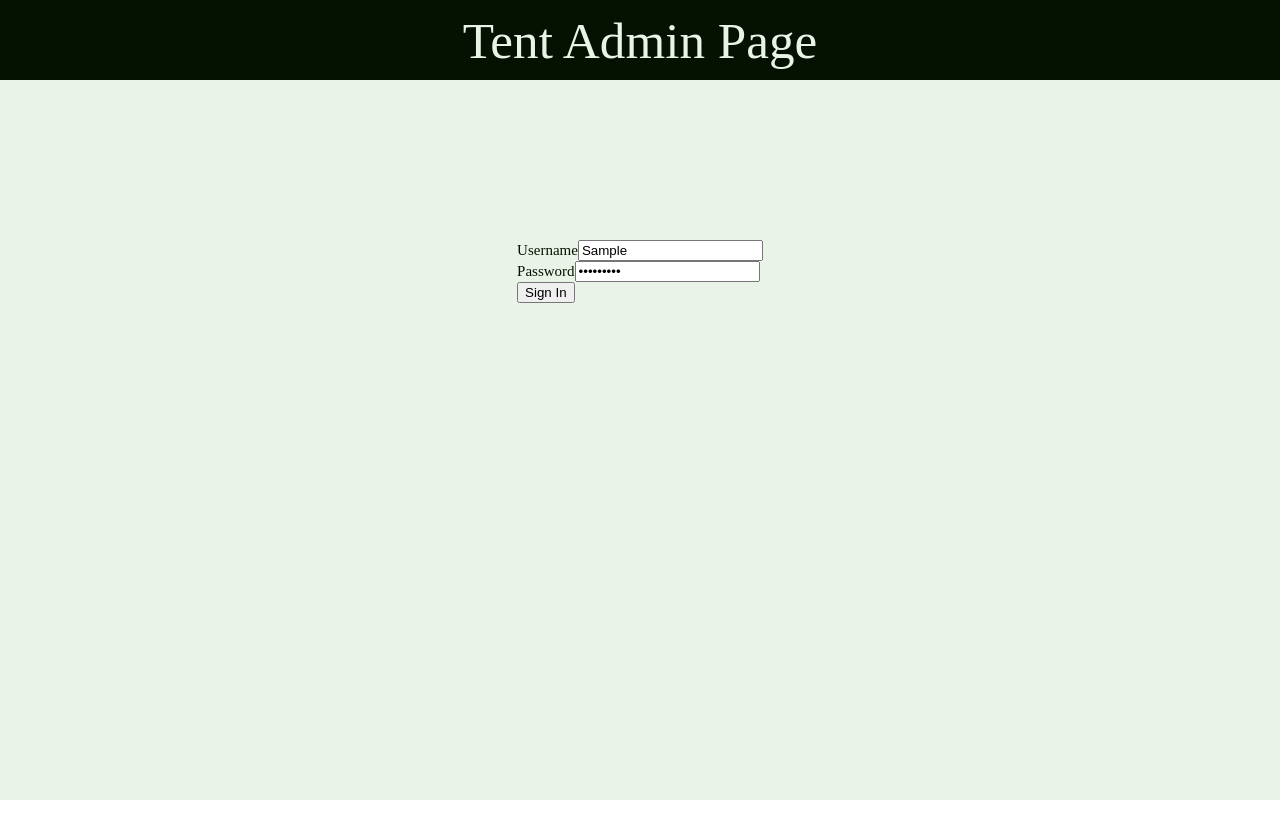
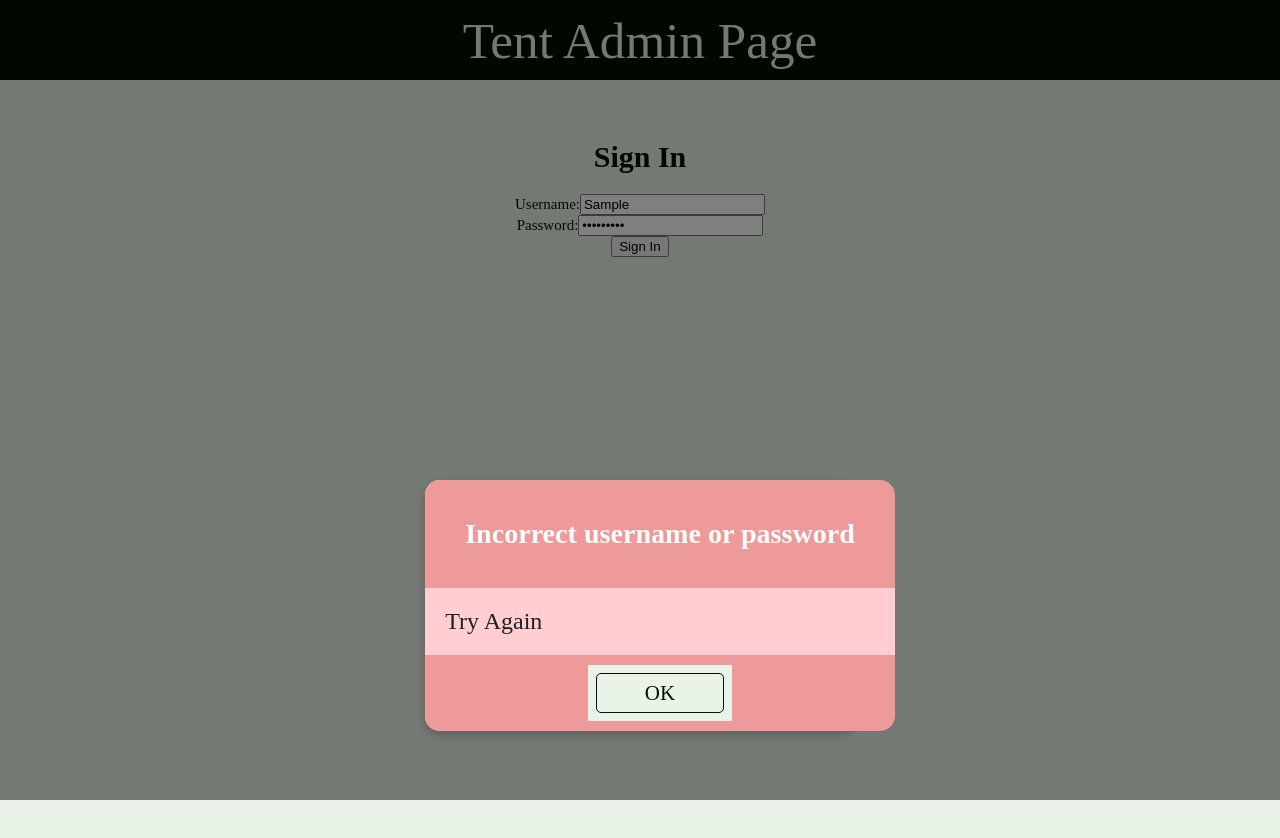
Before and after one commit to AdeJord/tent-admin, a React (Create React App) app: page /signin in a window 1280 px wide. Both pictures are taken after typing "Sample", "Sample123" into the empty fields and a click on the button "Sign In". Shown: the top 838 px of the page. Before the commit the page ends 800 px from the top, so only its background shows below. Built offline with nearby package versions, Linux system fonts and the light colour scheme; no server answers.

Commit message:
some more done and now uses jwt

```diff
--- a/package.json
+++ b/package.json
@@ -19,6 +19,7 @@
     "axios": "^1.6.0",
     "bcryptjs": "^2.4.3",
     "date-fns": "^2.30.0",
+    "moment": "^2.30.1",
     "react": "^18.2.0",
     "react-calendar": "^4.8.0",
     "react-dom": "^18.2.0",
--- a/src/components/AuthContext.tsx
+++ b/src/components/AuthContext.tsx
@@ -1,42 +1,43 @@
-// AuthContext.tsx
-import React, { createContext, useContext, useState } from 'react';
+import React, { createContext, useContext, useState, useEffect } from 'react';
+import axios from 'axios'; // Import axios
 
-// Define the shape of your context state
 interface AuthContextType {
   isAuthenticated: boolean;
-  login: (username: string, password: string) => boolean;
+  login: (username: string, password: string) => Promise<void>;
   logout: () => void;
 }
 
-// Create the context with a default value
 const AuthContext = createContext<AuthContextType>(null!);
-
-// Hook to use the AuthContext
 export const useAuth = () => useContext(AuthContext);
-
-// Dummy credentials (You should replace these with your actual logic)
-const DUMMY_USER = {
-  username: 'admin',
-  password: 'password123' // Note: Never store plain passwords like this in a real app
-};
 
 export const AuthProvider: React.FC<{ children: React.ReactNode }> = ({ children }) => {
   const [isAuthenticated, setIsAuthenticated] = useState(false);
 
-  const login = (username: string, password: string): boolean => {
-    if (username === DUMMY_USER.username && password === DUMMY_USER.password) {
+  useEffect(() => {
+    const token = localStorage.getItem('token');
+    setIsAuthenticated(!!token);
+  }, []);
+
+  const login = async (username: string, password: string) => {
+    try {
+      const response = await axios.post('https://adejord.co.uk/login', {
+        username,
+        password
+      });
+      localStorage.setItem('token', response.data.token); // Assuming the token is returned in the response
       setIsAuthenticated(true);
-      return true;
+    } catch (error) {
+      console.error("Login failed:", error);
+      setIsAuthenticated(false);
+      throw error; // Rethrow the error if you want to handle it in the login form component
     }
-    setIsAuthenticated(false);
-    return false;
   };
 
   const logout = () => {
+    localStorage.removeItem('token');
     setIsAuthenticated(false);
   };
 
-  // Pass the isAuthenticated state and login/logout functions down to components
   return (
     <AuthContext.Provider value={{ isAuthenticated, login, logout }}>
       {children}
--- a/src/components/FileUploader.tsx
+++ b/src/components/FileUploader.tsx
@@ -1,6 +1,7 @@
 import React from 'react';
 import { Button, message } from 'antd';
 import axios from 'axios';
+
 
 type FileUploaderProps = {
   fileType: 'galleryImages' | 'TCs' | 'boatBrochure' | 'groupLeaderPolicy' | 'riskAssessments' | 'HagPoster' | 'bookingConditions' | 'insuranceCertificate';
@@ -13,6 +14,8 @@ const uploadFile = async (file: Blob, fileType: FileUploaderProps['fileType']) =
     const formData = new FormData();
     formData.append('fileType', fileType); // Append fileType to the FormData object (NEEDS TO BE 1sT)
     formData.append('file', file);
+    formData.append('newsImage', file);
+
 
     const uploadUrl = `${BASE_URL}/uploadFile`;
 
--- a/src/pages/AddNews.tsx
+++ b/src/pages/AddNews.tsx
@@ -16,6 +16,7 @@ const AddNewsForm = () => {
         formData.append('date', new Date().toISOString());
 
         if (values.image && values.image.length > 0) {
+            formData.append('fileType', 'newsImage');  // Specify the file type as news image
             formData.append('image', values.image[0].originFileObj);
         } else {
             // Confirm if they want to proceed without an image
--- a/src/pages/AllNews.tsx
+++ b/src/pages/AllNews.tsx
@@ -20,13 +20,19 @@ interface NewsItem {
 }
 
 const AllNews = () => {
+
+    // Function to convert file system path to web URL path
+function toWebPath(internalPath: string) {
+  if (!internalPath) return '';
+  return internalPath.replace('/var/www', '');
+}
+
   const [newsItems, setNewsItems] = useState<NewsItem[]>([]); // Initialize newsItems as an empty array
 
   useEffect(() => {
-    console.log("Fetching all news items");
     axios.get("https://adejord.co.uk/news") // Adjust URL as necessary
       .then((response) => {
-        console.log("API Response:", response.data); // Log the API response data
+        // console.log("API Response:", response.data); // Log the API response data
         setNewsItems(response.data); // Set the newsItems state to the fetched data
       })
       .catch((error) => {
@@ -56,7 +62,7 @@ const AllNews = () => {
                   <td>{item.content.substring(0, 100)}...</td> {/* Preview the first 100 characters */}
                   <td>
                     {item.image_path ? (
-                        <img src={`https://adejord.co.uk${item.image_path}`} alt="news" style={{ width: "100px", height: "auto" }} />
+                        <img src={`https://adejord.co.uk${toWebPath(item.image_path)}`} alt="news" style={{ width: "100px", height: "auto" }} />
                     ) : "No Image"}
                   </td>
                   <td>
--- a/src/pages/SignIn.tsx
+++ b/src/pages/SignIn.tsx
@@ -1,47 +1,135 @@
-// SignInPage.tsx
 import React, { useState } from 'react';
 import { useAuth } from '../components/AuthContext';
 import { useNavigate } from 'react-router-dom';
+import axios from 'axios';
+import DangerModal from '../components/modal/DangerModal';
+import Backdrop from '../components/modal/ModalBackdrop';
+import { Button } from '../styles';
 
 const SignInPage: React.FC = () => {
   const [username, setUsername] = useState('');
   const [password, setPassword] = useState('');
+  const [showDangerModal, setShowDangerModal] = useState(false);
+  const [failedAttempts, setFailedAttempts] = useState(0);
+  const [isBlocked, setIsBlocked] = useState(false);
+
   const { login } = useAuth();
   const navigate = useNavigate();
 
-  const handleSubmit = (e: React.FormEvent) => {
-    e.preventDefault();
-    // Attempt to login with the entered credentials
-    if (login(username, password)) {
-      navigate('/'); // Redirect to home page on successful login
+  const ModalClickHandler: React.MouseEventHandler<HTMLDivElement> = (event) => {
+    event.preventDefault();  // Prevent the default action if necessary
+    setShowDangerModal(false);
+  };
+
+  const handleDangerModalCancel = () => {
+    setShowDangerModal(false); // Close the modal
+  }
+
+
+  const handleSubmit = async (event: React.FormEvent<HTMLFormElement>) => {
+    event.preventDefault();
+
+    if (isBlocked) {
+      alert("Too many failed attempts. Please wait 30 seconds before trying again.");
+      return;
+    }
+
+    try {
+      await login(username, password);
+      navigate('/'); // Navigate to the homepage or dashboard upon successful login
+      setFailedAttempts(0); // Reset failed attempts on successful login
+    } catch (error: any) {
+      const newFailedAttempts = failedAttempts + 1;
+      setFailedAttempts(newFailedAttempts);
+
+      if (newFailedAttempts >= 3) {
+        setIsBlocked(true);
+        setTimeout(() => {
+          setIsBlocked(false); // Unblock after 30 seconds
+          setFailedAttempts(0); // Reset attempts after block is lifted
+        }, 30000); // 30 seconds
+      }
+
+      if (axios.isAxiosError(error)) {
+        setShowDangerModal(true);
+        console.error("Login failed:", error.response?.data.message || error.message);
       } else {
-      alert('Invalid credentials'); // Show an error message
+        console.error("Login failed:", error.message);
+      }
     }
   };
 
   return (
-    <form onSubmit={handleSubmit}>
+    <div style={{ paddingTop: '40px', textAlign: 'center' }}>
+      {showDangerModal && (
+        <Backdrop>
+          <DangerModal
+            onClick={() => setShowDangerModal(false)} // Close the modal when clicked outside
+            header="Incorrect username or password"
+            content="Try Again"
+            footer={
               <div
                 style={{
-        paddingTop: '20vh'
+                  backgroundColor: "#EAF3E7",
+                  color: "#051101",
+                  fontSize: "calc(5px + 2vmin)",
+                  textAlign: "center",
                 }}>
-        <label>Username</label>
-        <input
-          type="text"
-          value={username}
-          onChange={(e) => setUsername(e.target.value)}
+
+                <Button
+                  onClick={handleDangerModalCancel}
+                  type="submit"
+                  style={{
+                    backgroundColor: "#EAF3E7",
+                    color: "#051101",
+                    fontSize: "calc(5px + 2vmin)",
+                    textAlign: "center",
+                  }}
+                >OK</Button>
+              </div>
+            }
           />
+        </Backdrop>
+      )}
+      {isBlocked && (
+        <Backdrop>
+          <DangerModal
+            onClick={() => setShowDangerModal(false)} // Close the modal when clicked outside
+            header="Too many failed attempts"
+            content="You are locked out for 30 seconds. Please try again later."
+            footer={
+              <div
+                style={{
+                  display: "flex",
+                  flexDirection: "row",
+                  textAlign: "center",
+                }}>
+
+                <Button
+                  onClick={handleDangerModalCancel}
+                  type="submit"
+                  style={{ backgroundColor: "#EAF3E7", color: "#051101", fontSize: "calc(5px + 2vmin)" }}
+                >OK</Button>
               </div>
-      <div>
-        <label>Password</label>
-        <input
-          type="password"
-          value={password}
-          onChange={(e) => setPassword(e.target.value)}
+            }
           />
-      </div>
+        </Backdrop>
+      )}
+      <h1>Sign In</h1>
+      <form onSubmit={handleSubmit}>
+        <label>
+          Username:
+          <input type="text" value={username} onChange={e => setUsername(e.target.value)} />
+        </label>
+        <br />
+        <label>
+          Password:
+          <input type="password" value={password} onChange={e => setPassword(e.target.value)} />
+        </label>
+        <br />
         <button type="submit">Sign In</button>
       </form>
+    </div>
   );
 };
 
```
Also changed, not shown: src/pages/EditNews.tsx (+53 -9 lines), src/pages/Home.tsx (+5 -4 lines), src/pages/editNews.css (added, +37 -0 lines), 1 other file (tests, documents, lock files or other folders). Lines whose indentation alone changed are shown as unchanged.
